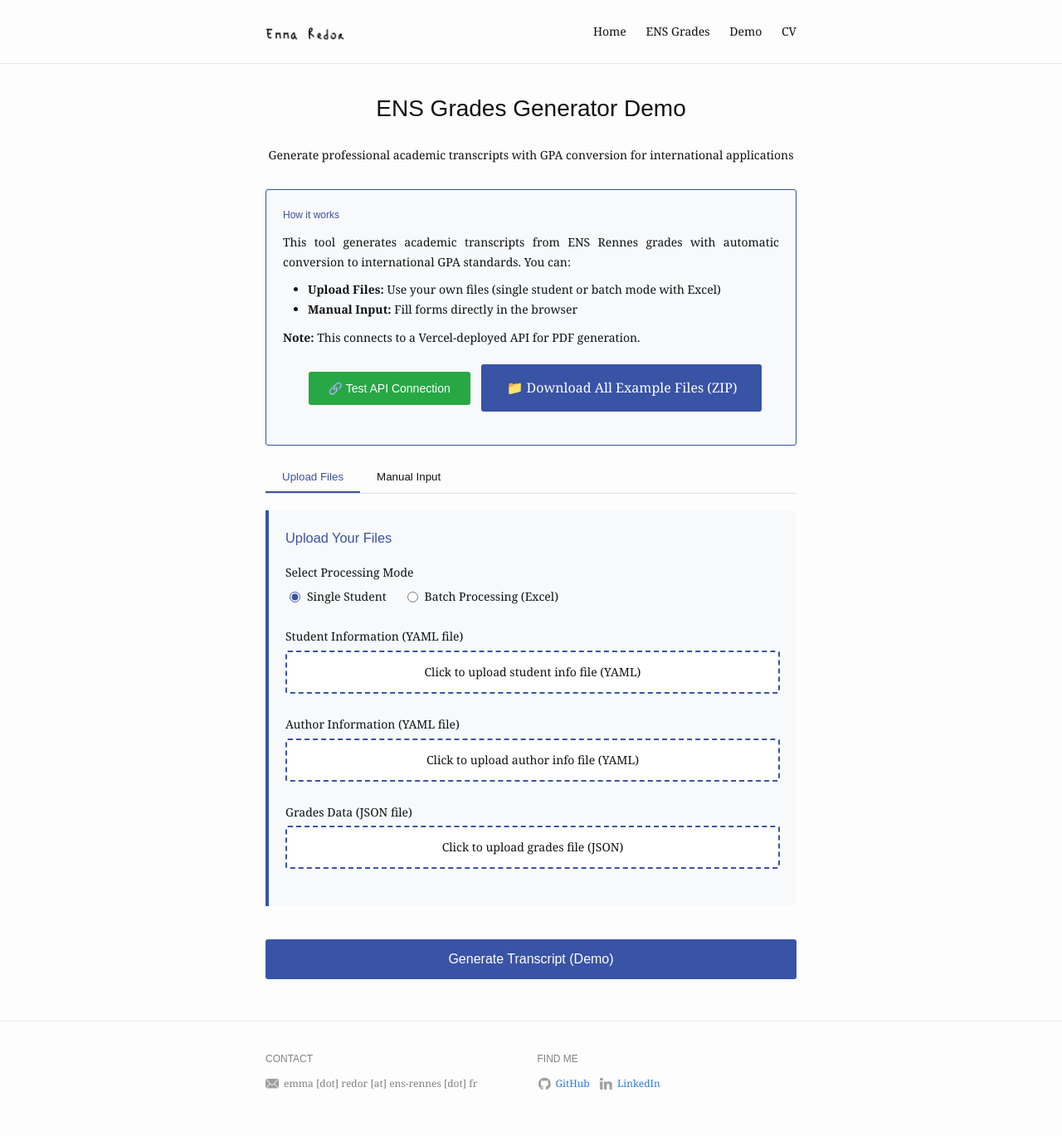
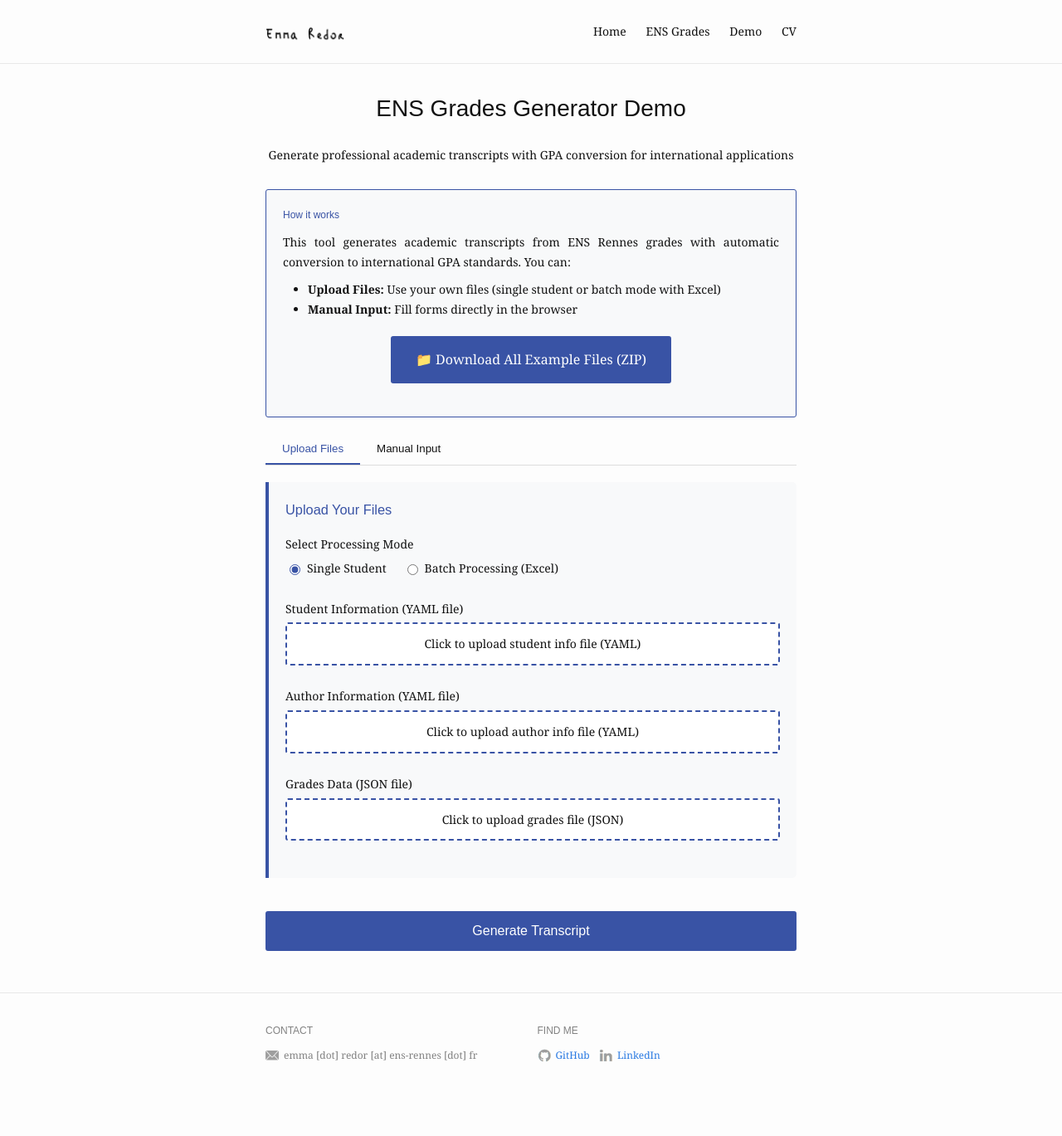
Before and after one commit to emmaredor/emmaredor.github.io, a Jekyll site: the page built from demo.md, in a window 1280 px wide. Shown: the whole page at 83% size. Built offline with Jekyll 4.4.1, drawn with Linux system fonts in a browser that asks for light colours; after the commit the page ends 1335 px from its top, so only the background shows below that; some of the changed lines change nothing that is shown.

Commit message:
updated demo

```diff
--- a/demo.md
+++ b/demo.md
@@ -381,12 +381,8 @@ input[type="radio"] {
       <li><strong>Upload Files:</strong> Use your own files (single student or batch mode with Excel)</li>
       <li><strong>Manual Input:</strong> Fill forms directly in the browser</li>
     </ul>
-    <p><strong>Note:</strong> This connects to a Vercel-deployed API for PDF generation.</p>
 
     <div style="text-align: center; margin: 20px 0;">
-      <button type="button" class="example-button" onclick="testAPIConnection()" style="margin-right: 10px; background: #28a745;">
-        🔗 Test API Connection
-      </button>
       <a href="/downloads/example_files.zip" download class="example-button" style="margin-left: 0; font-size: 16px; padding: 15px 30px;">
         📁 Download All Example Files (ZIP)
       </a>
@@ -592,19 +588,8 @@ input[type="radio"] {
   <div class="status-message" id="status-message"></div>
 
   <button type="button" class="generate-button" onclick="generateTranscript()" id="generate-btn">
-    Generate Transcript (Demo)
+    Generate Transcript
   </button>
-
-  <div id="result-section" style="display: none; margin-top: 30px;">
-    <div class="demo-section">
-      <h3>Generated Transcript Preview</h3>
-      <div class="info-box">
-        <h4>Transcript Generated Successfully!</h4>
-        <p>In the full version with Vercel integration, this would generate and download a PDF file.</p>
-        <div id="transcript-summary"></div>
-      </div>
-    </div>
-  </div>
 </div>
 
 <script>
@@ -680,7 +665,6 @@ function handleFileUpload(input, type) {
     label.textContent = `✓ ${file.name}`;
     label.classList.add('file-selected');
   } else {
-    console.error('Label not found for ID:', labelId);
     showStatus(`Error: Could not find label for ${type} file upload`, 'error');
     return;
   }
@@ -688,42 +672,6 @@ function handleFileUpload(input, type) {
   uploadedFiles[type] = file;
 }
 
-// =============================================================================
-// API INTERACTION FUNCTIONS
-// =============================================================================
-
-async function testAPIConnection() {
-  showStatus('Testing API connection...', 'info');
-
-  try {
-    // Test the main endpoint first
-    const testUrl = `${API_BASE_URL}/`;
-    const getResponse = await fetch(testUrl, { method: 'GET' });
-
-    if (getResponse.ok) {
-      // Test CORS with OPTIONS request
-      const apiUrl = `${API_BASE_URL}/api/single`;
-      const optionsResponse = await fetch(apiUrl, { method: 'OPTIONS' });
-
-      if (optionsResponse.ok) {
-        showStatus('✅ API connection successful! CORS is working properly.', 'success');
-      } else {
-        showStatus(`⚠️ OPTIONS request failed with status ${optionsResponse.status}. Check console for details.`, 'error');
-      }
-    } else {
-      showStatus(`⚠️ Main endpoint failed with status ${getResponse.status}. Check console for details.`, 'error');
-    }
-
-  } catch (error) {
-    console.error('API connection test failed:', error);
-
-    if (error.name === 'TypeError' && error.message.includes('fetch')) {
-      showStatus('❌ API connection failed: Cannot reach the server. The API may not be deployed yet.', 'error');
-    } else {
-      showStatus('❌ API connection failed: ' + error.message, 'error');
-    }
-  }
-}
 
 // =============================================================================
 // FORM AND DATA HANDLING FUNCTIONS
@@ -810,18 +758,6 @@ function showStatus(message, type) {
   }, 5000);
 }
 
-function calculateGPA(grade) {
-  if (grade >= 16) return { gpa: '4.0', letter: 'A+' };
-  if (grade >= 14) return { gpa: '4.0', letter: 'A' };
-  if (grade >= 13) return { gpa: '3.7', letter: 'A-' };
-  if (grade >= 12) return { gpa: '3.33', letter: 'B+' };
-  if (grade >= 11) return { gpa: '3.0', letter: 'B' };
-  if (grade >= 10) return { gpa: '2.7', letter: 'B-' };
-  if (grade >= 9) return { gpa: '2.33', letter: 'C+' };
-  if (grade >= 8) return { gpa: '2.0', letter: 'C' };
-  if (grade >= 7) return { gpa: '1.7', letter: 'C-' };
-  return { gpa: '0.0', letter: 'F' };
-}
 
 // =============================================================================
 // TRANSCRIPT GENERATION FUNCTIONS
@@ -880,22 +816,11 @@ async function handleSingleUploadGeneration() {
 
     const result = await response.json();
 
-    console.log('API Response received:', {
-      success: result.success,
-      hasFilename: !!result.filename,
-      hasPdfData: !!result.pdf_data,
-      pdfDataLength: result.pdf_data ? result.pdf_data.length : 0,
-      filename: result.filename,
-      studentName: result.student_name
-    });
-
     // Handle successful response
     downloadPDFFromBase64(result.pdf_data, result.filename);
-    showTranscriptResult('single', result);
     showStatus(`Transcript generated successfully for ${result.student_name}!`, 'success');
 
   } catch (error) {
-    console.error('Full error:', error);
     if (error.name === 'TypeError' && error.message.includes('fetch')) {
       showStatus('Network error: Unable to connect to the API. Please check if the API is deployed and accessible.', 'error');
     } else {
@@ -933,7 +858,6 @@ async function handleBatchUploadGeneration() {
 
     // Handle successful response
     downloadZipFromBase64(result.zip_data, result.filename);
-    showTranscriptResult('batch', result);
     showStatus(`Batch processing completed! Generated ${result.generated_count} transcripts.`, 'success');
 
   } catch (error) {
@@ -1026,7 +950,6 @@ async function handleManualInputGeneration() {
 
     // Handle successful response
     downloadPDFFromBase64(result.pdf_data, result.filename);
-    showTranscriptResult('single', result);
     showStatus(`Transcript generated successfully for ${result.student_name}!`, 'success');
 
   } catch (error) {
@@ -1040,26 +963,17 @@ async function handleManualInputGeneration() {
 
 function downloadPDFFromBase64(base64Data, filename) {
   try {
-    console.log('downloadPDFFromBase64 called with:', {
-      filename: filename,
-      dataLength: base64Data ? base64Data.length : 'null',
-      dataStart: base64Data ? base64Data.substring(0, 50) : 'null'
-    });
-
     if (!base64Data) {
       throw new Error('No PDF data provided');
     }
 
     // Convert base64 to blob
     const binaryString = atob(base64Data);
-    console.log('Base64 decoded, binary string length:', binaryString.length);
-
     const bytes = new Uint8Array(binaryString.length);
     for (let i = 0; i < binaryString.length; i++) {
       bytes[i] = binaryString.charCodeAt(i);
     }
     const blob = new Blob([bytes], { type: 'application/pdf' });
-    console.log('Blob created, size:', blob.size, 'type:', blob.type);
 
     // Create download link
     const url = URL.createObjectURL(blob);
@@ -1068,18 +982,10 @@ function downloadPDFFromBase64(base64Data, filename) {
     link.download = filename;
     link.style.display = 'none';
 
-    console.log('Download link created:', {
-      href: url,
-      download: filename,
-      blobSize: blob.size
-    });
-
     // Trigger download
     document.body.appendChild(link);
     link.click();
     document.body.removeChild(link);
-
-    console.log('Download triggered successfully');
 
     // Clean up
     URL.revokeObjectURL(url);
@@ -1087,7 +993,6 @@ function downloadPDFFromBase64(base64Data, filename) {
     showStatus(`PDF download initiated: ${filename} (${Math.round(blob.size/1024)}KB)`, 'success');
 
   } catch (error) {
-    console.error('Download error:', error);
     showStatus('Error downloading PDF: ' + error.message, 'error');
   }
 }
@@ -1120,31 +1025,4 @@ function downloadZipFromBase64(base64Data, filename) {
     showStatus('Error downloading ZIP: ' + error.message, 'error');
   }
 }
-
-function showTranscriptResult(mode, result) {
-  const resultSection = document.getElementById('result-section');
-  const summaryDiv = document.getElementById('transcript-summary');
-
-  if (mode === 'single') {
-    summaryDiv.innerHTML = `
-      <h5>✅ Transcript Generated Successfully!</h5>
-      <p><strong>Student:</strong> ${result.student_name}</p>
-      <p><strong>File:</strong> ${result.filename}</p>
-      <p><em>The PDF transcript has been automatically downloaded to your device.</em></p>
-    `;
-  } else if (mode === 'batch') {
-    const studentList = result.student_names.map(name => `<li>${name}</li>`).join('');
-    summaryDiv.innerHTML = `
-      <h5>✅ Batch Processing Completed!</h5>
-      <p><strong>Generated Transcripts:</strong> ${result.generated_count}</p>
-      <p><strong>ZIP File:</strong> ${result.filename}</p>
-      <p><strong>Students Processed:</strong></p>
-      <ul>${studentList}</ul>
-      <p><em>The ZIP file containing all transcripts has been automatically downloaded to your device.</em></p>
-    `;
-  }
-
-  resultSection.style.display = 'block';
-  resultSection.scrollIntoView({ behavior: 'smooth' });
-}
 </script>
```
